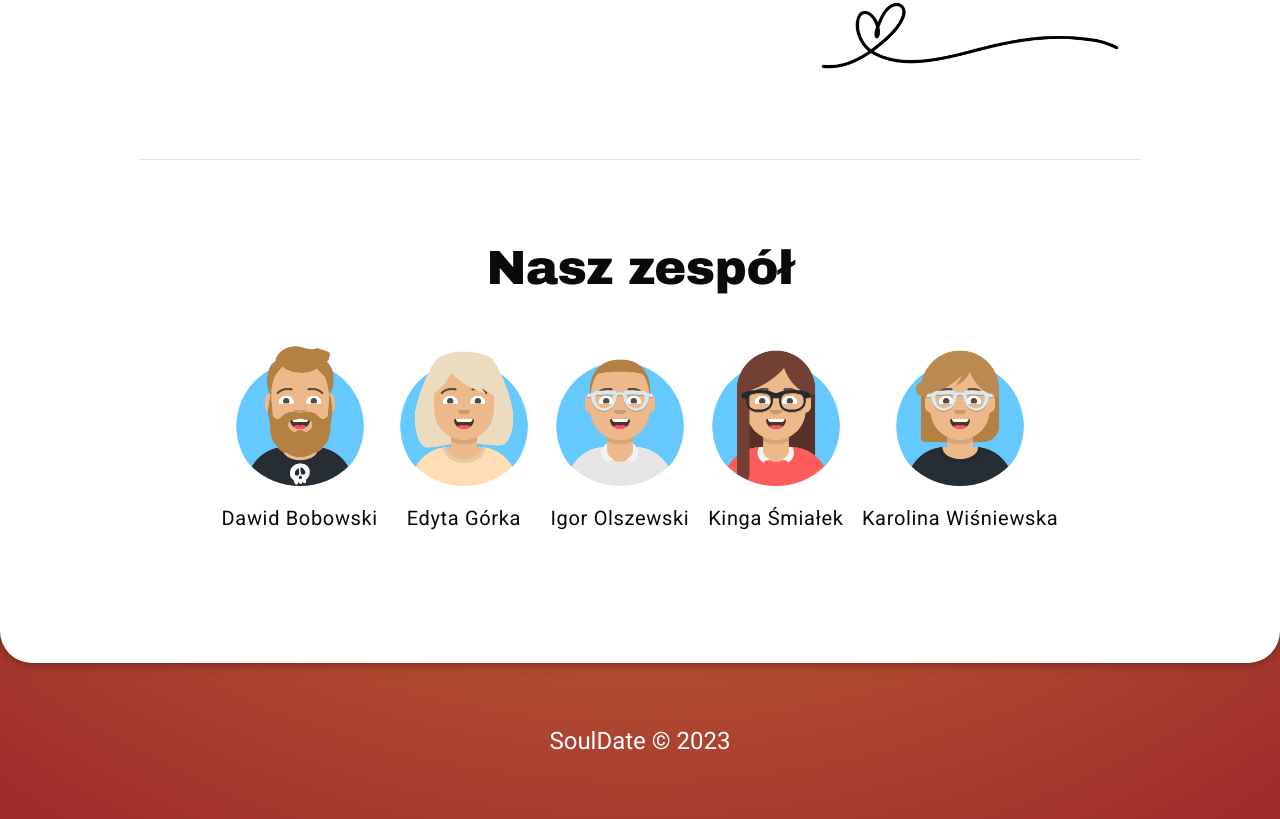
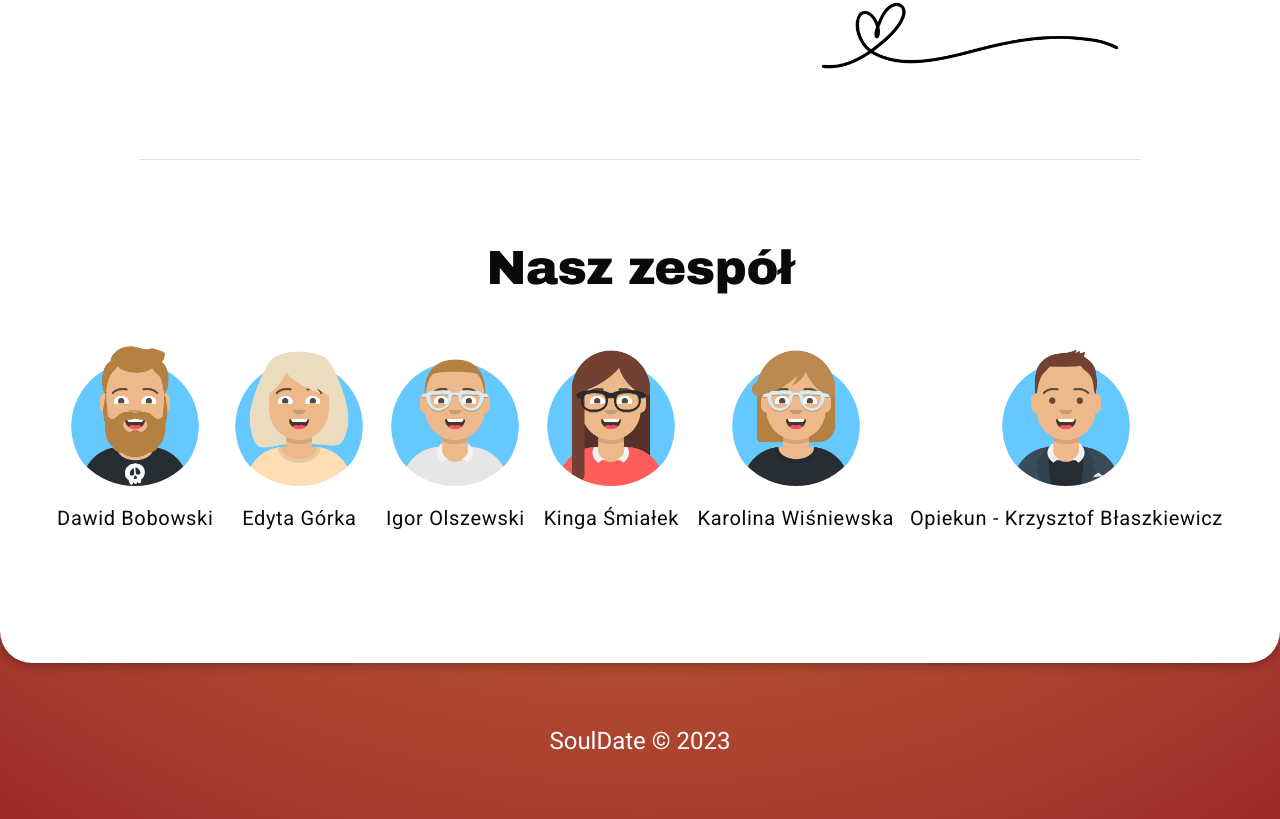
Before and after one commit to dawid-bobowski/souldate, a React (Vite) app: page / in a window 1280 px wide. Shown: the part 1214-2033 px from the top of the page. Built offline with nearby package versions, Linux system fonts and the light colour scheme; a web font is replaced by a local one.

Commit message:
Krzysztof Błaszkiewicz new team member

```diff
--- a/src/components/pages/Home.tsx
+++ b/src/components/pages/Home.tsx
@@ -10,6 +10,7 @@ import Dev2 from '../../assets/authors/dev2.png';
 import Dev3 from '../../assets/authors/dev3.png';
 import Dev4 from '../../assets/authors/dev4.png';
 import Dev5 from '../../assets/authors/dev5.png';
+import Dev6 from '../../assets/authors/dev6.png';
 
 function Home(): JSX.Element {
   const navigate = useNavigate();
@@ -326,6 +327,22 @@ function Home(): JSX.Element {
                 Karolina Wiśniewska
               </Typography>
             </Box>
+            <Box
+              className='home-team-member'
+              sx={styles.teamBox}
+            >
+              <Avatar
+                alt='członek zespołu 6'
+                src={Dev6}
+                sx={styles.teamAvatar}
+              />
+              <Typography
+                variant='caption'
+                sx={styles.teamTypography}
+              >
+                Opiekun - Krzysztof Błaszkiewicz
+              </Typography>
+            </Box>
           </Grid>
         </Grid>
         <Box
```
Also changed, not shown: src/assets/authors/dev6.png (added).
